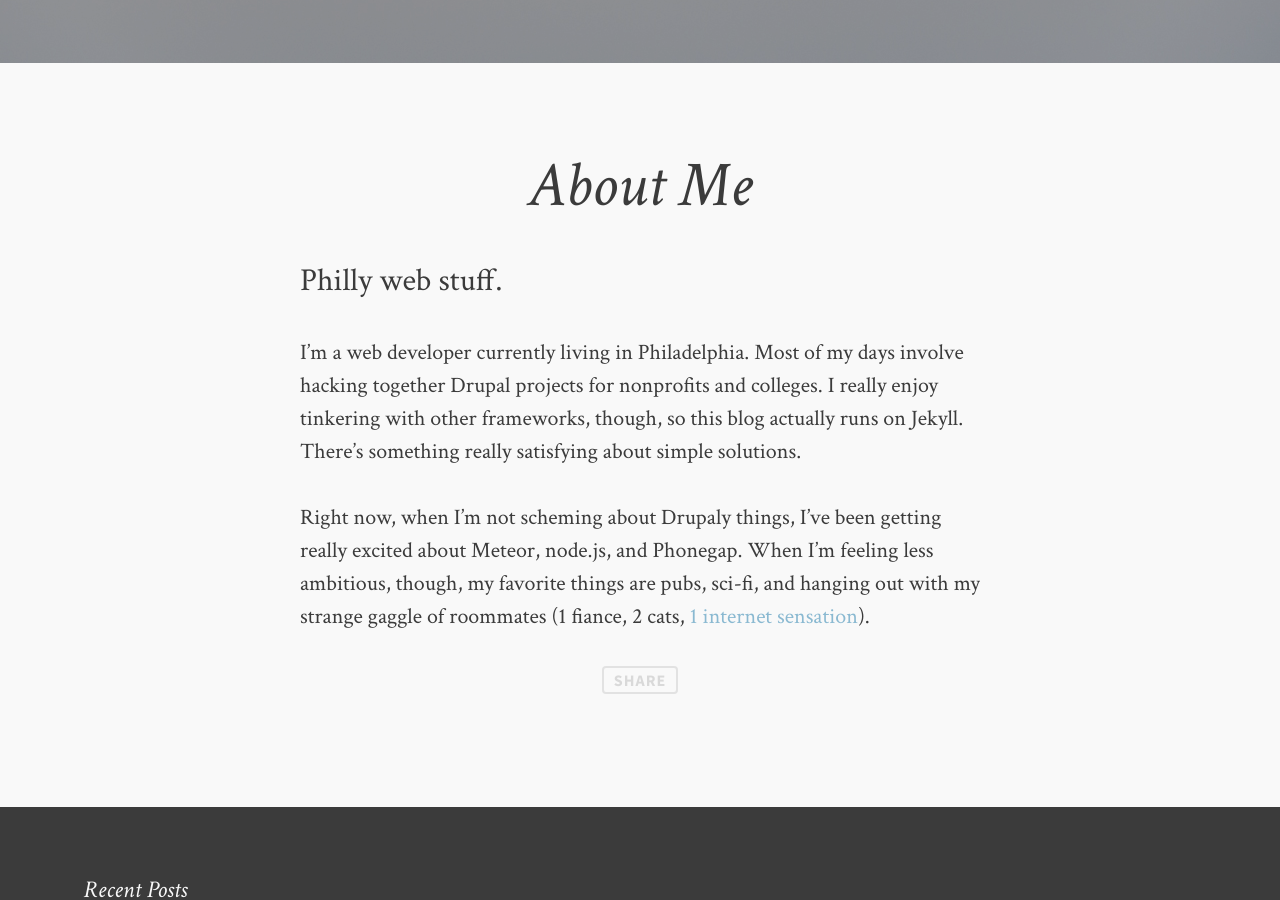
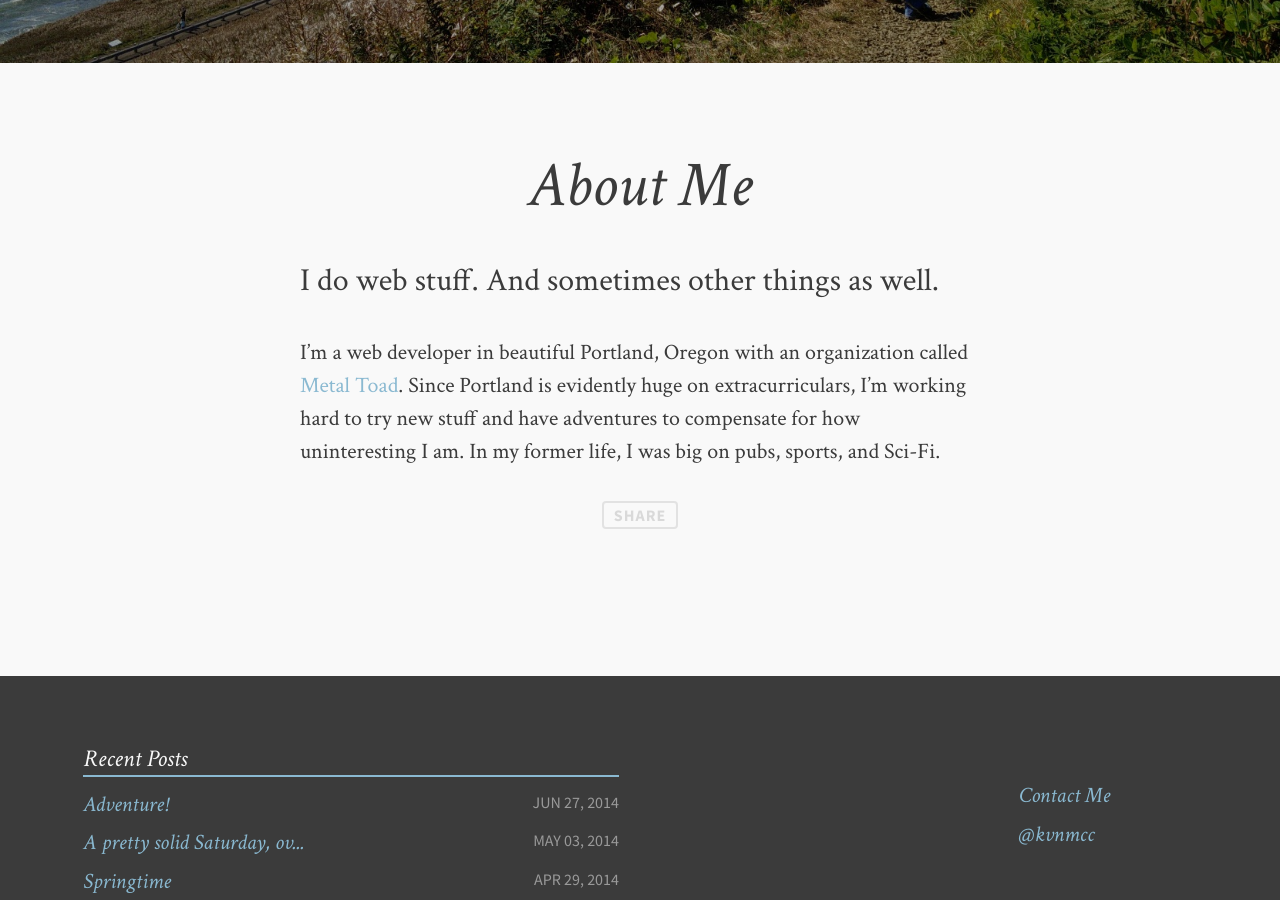
Before and after one commit to kvnm/kvnm.github.io, a Jekyll site: the page built from about.md, in a window 1280 px wide and 900 px high, scrolled down 487 px. Built offline with Jekyll 4.4.1, drawn with Linux system fonts in a browser that asks for light colours; comment, search, counter and statistics services are not loaded.

Commit message:
Update about page

```diff
--- a/about.md
+++ b/about.md
@@ -2,12 +2,10 @@
 layout: post
 permalink: /about/index.html
 title: About Me
-description: Philly web stuff.
+description: I do web stuff. And sometimes other things as well.
 tags: [about]
 image:
-  feature: soft-trees.jpg
+  feature: oregon.jpg
 ---
 
-I'm a web developer currently living in Philadelphia. Most of my days involve hacking together Drupal projects for nonprofits and colleges. I really enjoy tinkering with other frameworks, though, so this blog actually runs on Jekyll. There's something really satisfying about simple solutions.
-
-Right now, when I'm not scheming about Drupaly things, I've been getting really excited about Meteor, node.js, and Phonegap. When I'm feeling less ambitious, though, my favorite things are pubs, sci-fi, and hanging out with my strange gaggle of roommates (1 fiance, 2 cats, [1 internet sensation](http://boehmrya.net)).
+I'm a web developer in beautiful Portland, Oregon with an organization called [Metal Toad](http://metaltoad.com). Since Portland is evidently huge on extracurriculars, I'm working hard to try new stuff and have adventures to compensate for how uninteresting I am. In my former life, I was big on pubs, sports, and Sci-Fi.
```
Also changed, not shown: images/oregon.jpg (added).
